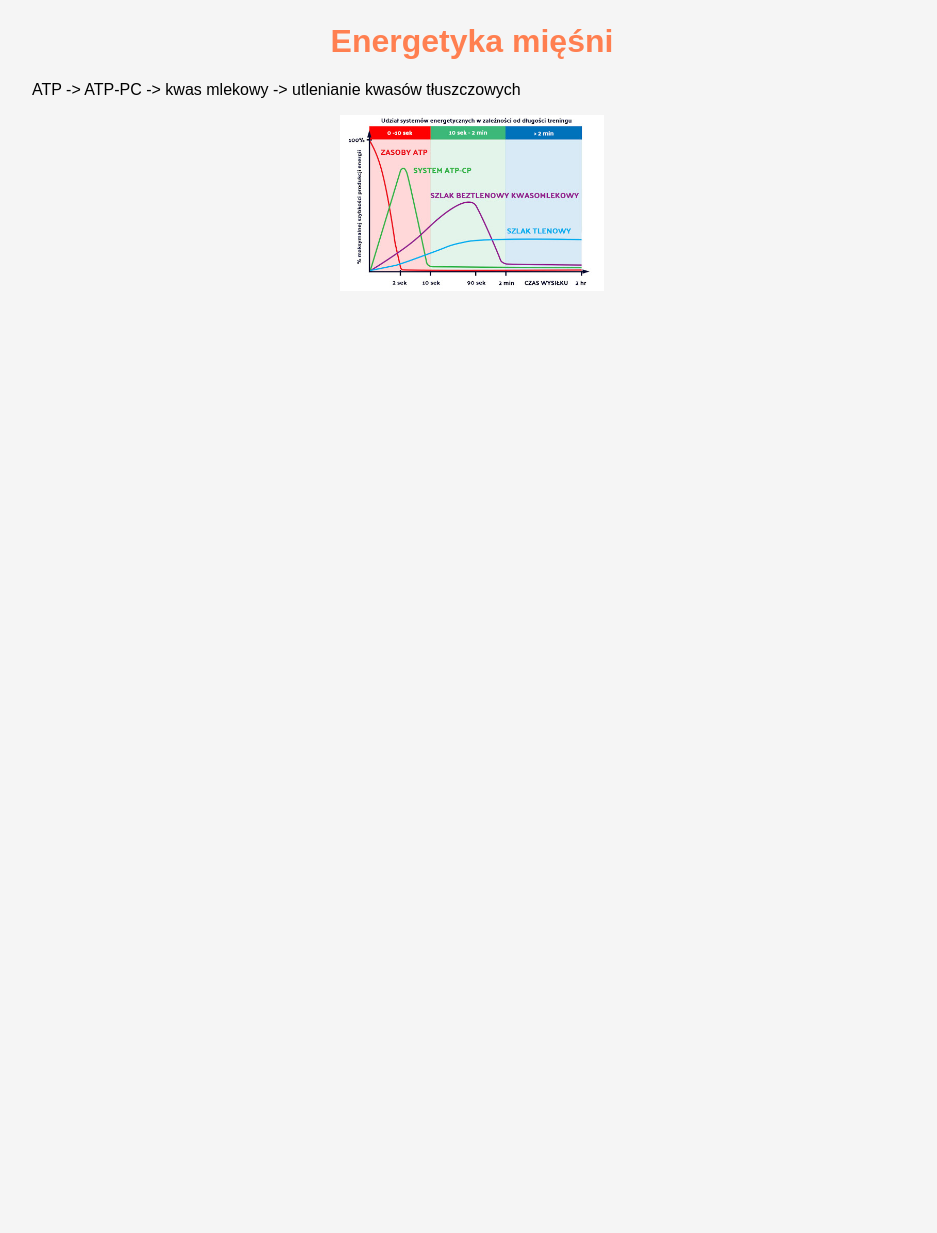
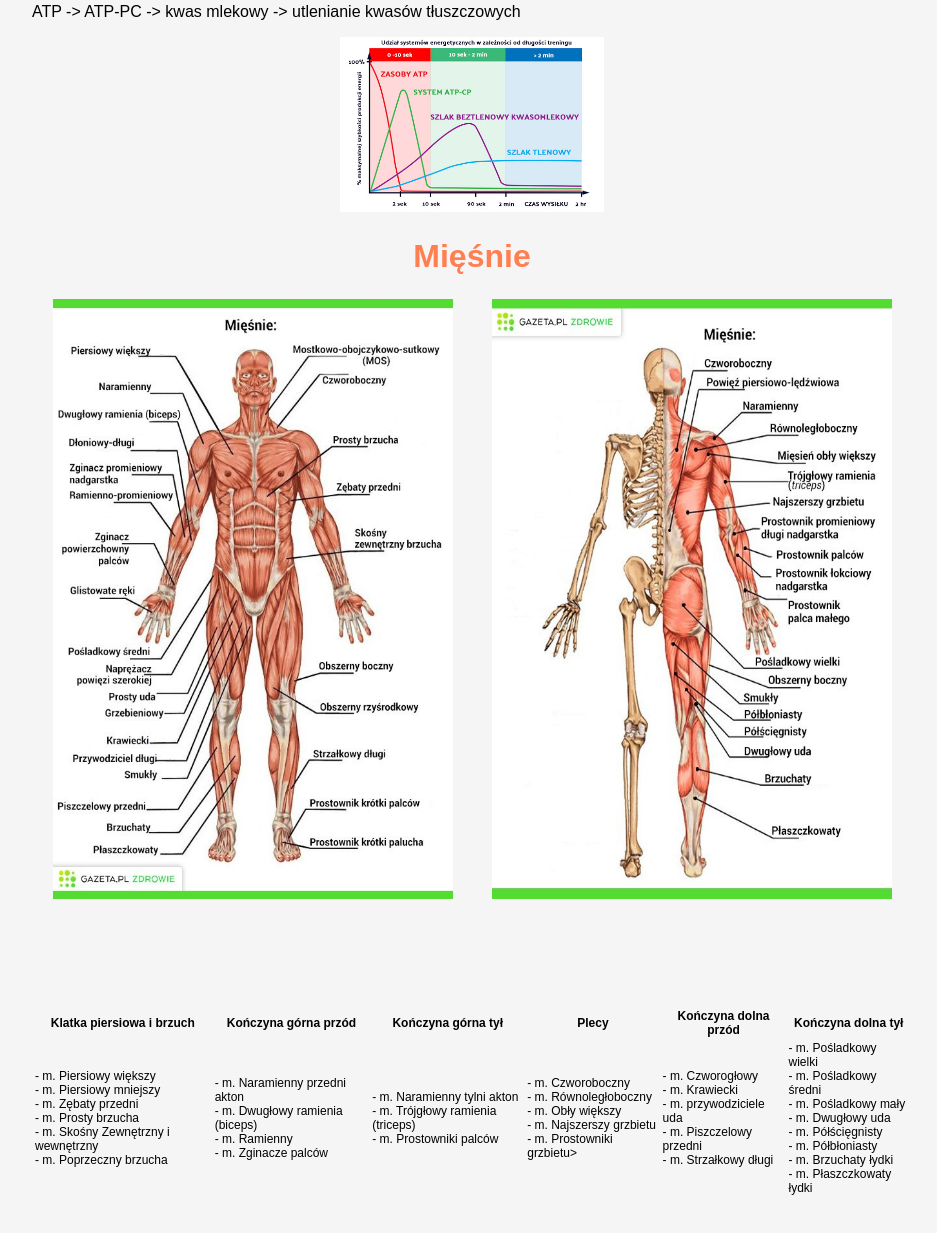
Before and after one commit to Dzackson/StaraDupa.github.io, a plain HTML site: page index.html in a window 1280 px wide. Shown: the part 1416-2649 px from the top of the page, without its empty margins (168-1105 px from the left). Before the commit the page ends 1727 px from the top, so only its background shows below. Drawn offline with Linux system fonts and the light colour scheme.

Commit message:
Add files via upload
New mięśnie przód i tył

```diff
--- a/index.html
+++ b/index.html
@@ -63,7 +63,7 @@ Skurcz ekscentryczny występuje gdy mamy napięcie mięśniowe i  długość mi
 W życiu codziennym gdy siadasz na krześle, mięsnie czworogłowe się rozciągaja ale pracują.</p>
 
 <h1>Mięśnie szkieletowe a typy włókien</h1>
-<p style="margin-bottom:100px">Mięsnie szkieletowe(poprzecznie prążkowane) możemy podzielić na typy.<br>
+<p style="">Mięsnie szkieletowe(poprzecznie prążkowane) możemy podzielić na typy.<br>
 Włokna mięśniowe typu I to <strong>włokna czerwone</strong>, wolnokurczliwe. Włokna te charakteryzują się długim czasem pracy,<br> mają odcień czerwony ponieważ posiadają duża ilość mioglobiny, białka które jest odpowiedzialne za magazynowanie tlenu w komurkach mięsni.<br>
 Włókna typu IIa i IIb to <strong>włokna białe</strong> , szybkokurczliwe. Włokna te charakteryzują się krótkim czasem pracy od 2 min. </p>
 
@@ -73,7 +73,31 @@ Włókna typu IIa i IIb to <strong>włokna białe</strong> , szybkokurczliwe. W
 <img src="energia.jpg"; style="width:30%"; >
 </p>
 
+<table style="width:100%; margin-bottom:100px">
+  <tr>
+    <th><img src="mięśnie przód.jpg" style="width:400px;height:600px;"></th>
+    <th><img src="mięśnie tył.jpg" style="width:400px;height:600px;"></th>
+   </tr>
 
+
+<h1> Mięśnie</h1>
+<table style="width:100%; margin-bottom:100px; font-size:12px;">
+<tr>
+<th> Klatka piersiowa i brzuch</th>
+<th> Kończyna górna przód</th>
+<th> Kończyna górna tył</th>
+<th> Plecy</th>
+<th> Kończyna dolna przód</th>
+<th> Kończyna dolna tył</th>
+</tr>
+<tr>
+<td>- m. Piersiowy większy<br> - m. Piersiowy mniejszy<br> - m. Zębaty przedni<br> - m. Prosty brzucha<br> - m. Skośny Zewnętrzny i wewnętrzny<br> - m. Poprzeczny brzucha</td>
+<td>- m. Naramienny przedni akton<br> - m. Dwugłowy ramienia (biceps)<br> - m. Ramienny<br> - m. Zginacze palców</td>
+<td>- m. Naramienny tylni akton<br> - m. Trójgłowy ramienia (triceps)<br>- m. Prostowniki palców</td>
+<td>- m. Czworoboczny<br> - m. Równoległoboczny<br> - m. Obły większy<br>- m. Najszerszy grzbietu<br>- m. Prostowniki grzbietu></td>
+<td>- m. Czworogłowy<br>- m. Krawiecki<br>- m. przywodziciele uda<br>- m. Piszczelowy przedni<br>- m. Strzałkowy długi</td>
+<td>- m. Pośladkowy wielki<br>- m. Pośladkowy średni<br>- m. Pośladkowy mały<br>- m. Dwugłowy uda<br>- m. Półścięgnisty<br>- m. Półbłoniasty<br>- m. Brzuchaty łydki<br>- m. Płaszczkowaty łydki</td>
+</tr>
 </body>
 
 </html>
```
Also changed, not shown: mięśnie przód.jpg (added), mięśnie tył.jpg (added).
